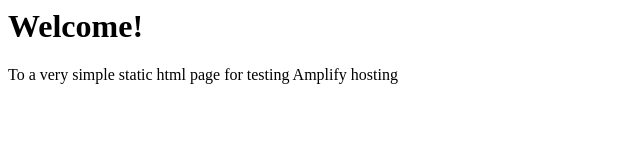
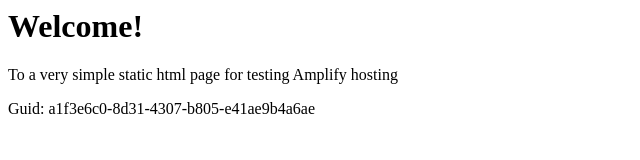
Before and after one commit to aws-aemilia-bah/Github-PR-Commit-Integration-Test-DoNotTouch-Gith-P5X5MO5I-v1-prod-me-south-1, a website: page src/index.html in a window 1280 px wide. Shown: the whole page, without its empty margins (0-640 px from the left). Drawn offline with Linux system fonts and the light colour scheme.

Commit message:
commit from integ tests

```diff
--- a/src/index.html
+++ b/src/index.html
@@ -1,3 +1,5 @@
+
+
 <html lang="en">
 
 <head>
@@ -10,6 +12,6 @@
 <body>
     <h1>Welcome!</h1>
     <p>To a very simple static html page for testing Amplify hosting</p>
-</body>
+    <p>Guid: a1f3e6c0-8d31-4307-b805-e41ae9b4a6ae</p></body>
 
 </html>
```
